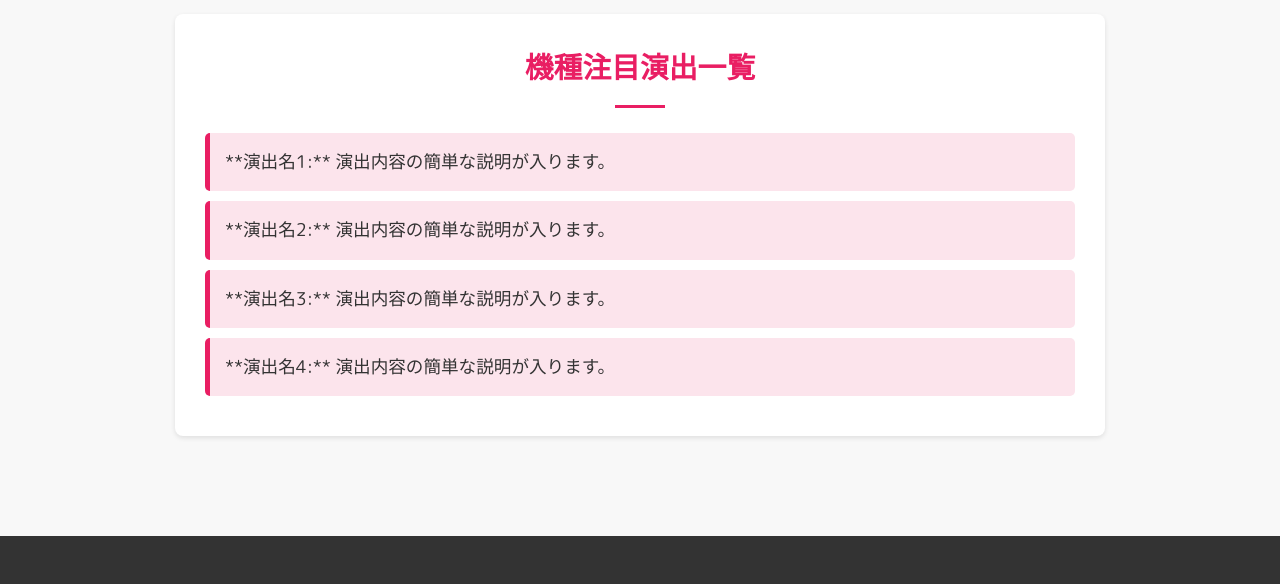
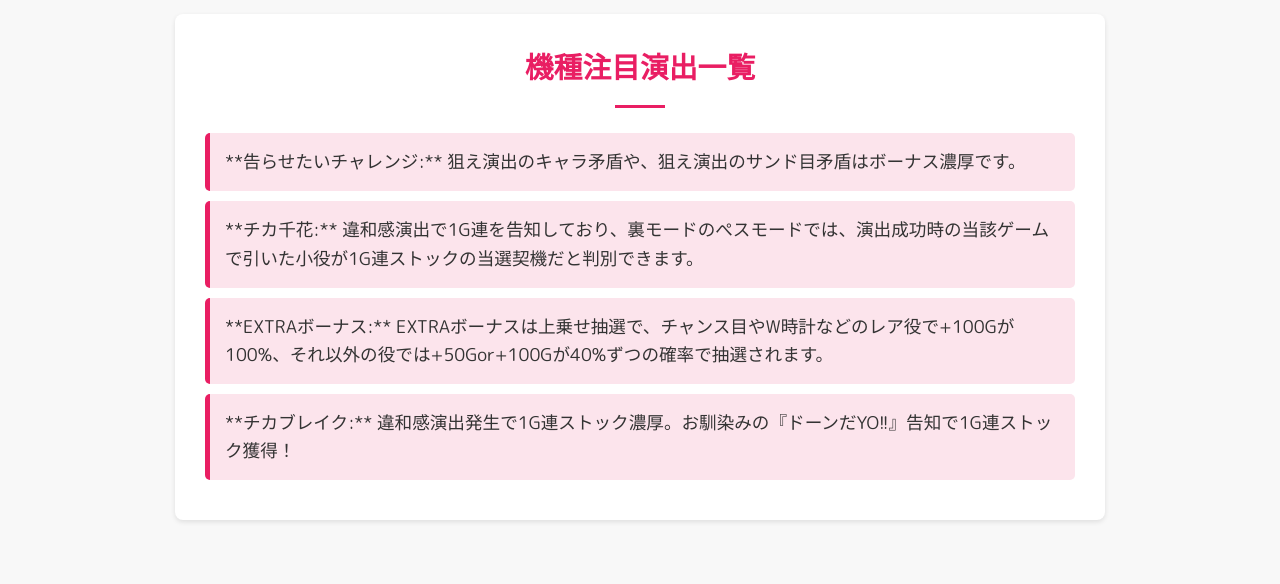
Before and after one commit to paku0256/kennkyuukaihatu_submit, a plain HTML site: page concept.html in a window 1280 px wide. Shown: the part 3200-3784 px from the top of the page. Drawn offline with nearby package versions, Linux system fonts and the light colour scheme; a web font is replaced by a local one.

Commit message:
Update concept.html

```diff
--- a/concept.html
+++ b/concept.html
@@ -113,10 +113,10 @@
             <div class="feature-list">
                 <h2>機種注目演出一覧</h2>
                 <ul>
-                    <li>**演出名1:** 演出内容の簡単な説明が入ります。</li>
-                    <li>**演出名2:** 演出内容の簡単な説明が入ります。</li>
-                    <li>**演出名3:** 演出内容の簡単な説明が入ります。</li>
-                    <li>**演出名4:** 演出内容の簡単な説明が入ります。</li>
+                    <li>**告らせたいチャレンジ:** 狙え演出のキャラ矛盾や、狙え演出のサンド目矛盾はボーナス濃厚です。</li>
+                    <li>**チカ千花:** 違和感演出で1G連を告知しており、裏モードのぺスモードでは、演出成功時の当該ゲームで引いた小役が1G連ストックの当選契機だと判別できます。</li>
+                    <li>**EXTRAボーナス:** EXTRAボーナスは上乗せ抽選で、チャンス目やW時計などのレア役で+100Gが100%、それ以外の役では+50Gor+100Gが40%ずつの確率で抽選されます。</li>
+                    <li>**チカブレイク:** 違和感演出発生で1G連ストック濃厚。お馴染みの『ドーンだYO!!』告知で1G連ストック獲得！</li>
                 </ul>
             </div>
         </main>
```
